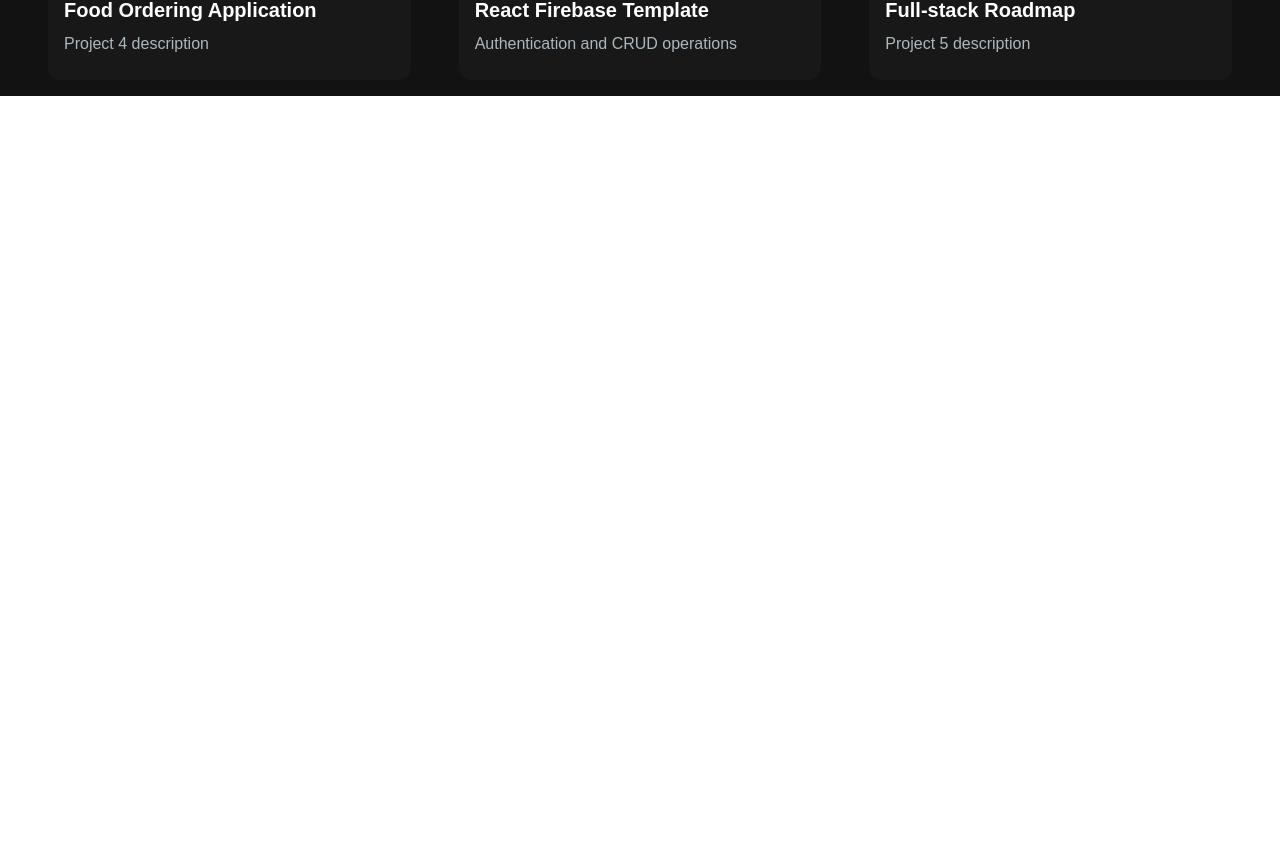
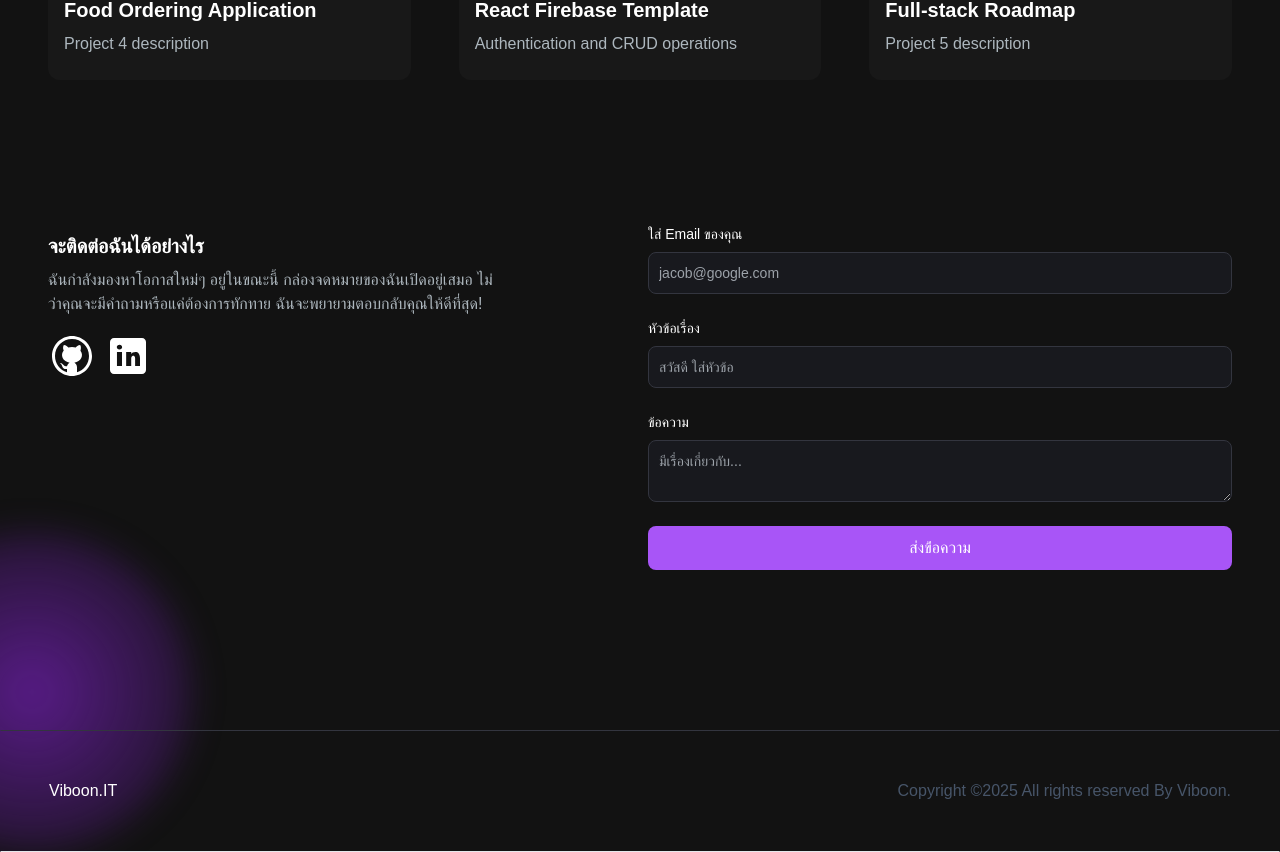
Before and after one commit to MyViboon/Portfolio_3, a Next.js app: page / in a window 1280 px wide. Shown: the part 2013-2865 px from the top of the page. Before the commit the page ends 2109 px from the top, so only its background shows below. Built offline with nearby package versions, Linux system fonts and the light colour scheme.

Commit message:
add Footer

```diff
--- a/src/app/api/send/route.js
+++ b/src/app/api/send/route.js
@@ -11,7 +11,10 @@
       subject: "Hello world",
       react: (
         <>
-          <p>Email Body</p>
+          <h1>{subject}</h1>
+          <p>Thank you for contacting us!</p>
+          <p>New message submitted:</p>
+          <p>{message}</p>
         </>
       ),
     });
--- a/src/app/components/EmailSection.jsx
+++ b/src/app/components/EmailSection.jsx
@@ -1,9 +1,87 @@
 import React from "react";
+import Link from "next/link";
+import Image from "next/image";
+import GithubIcon from "../../../public/github-icon.svg";
+import LinkedinIcon from "../../../public/linkedin-icon.svg";
 
 const EmailSection = () => {
   return (
     <section className="grid md:grid-cols-2 my-12 md:my-12 py-24 gap-4 relative">
-      EmailSection
+      <div className="bg-[radial-gradient(ellipse_at_center,_var(--tw-gradient-stops))] from-purple-900 to-transparent rounded-full h-80 w-80 z-0 blur-lg absolute top-3/4 -left-4 transform -translate-x-1/2 -translate-1/2"></div>
+      <div className="z-10">
+        <h5 className="text-xl font-bold text-white my-2">
+          จะติดต่อฉันได้อย่างไร
+        </h5>
+        <p className="text-[#ADB7BE] mb-4 max-w-md">
+          ฉันกำลังมองหาโอกาสใหม่ๆ อยู่ในขณะนี้ กล่องจดหมายของฉันเปิดอยู่เสมอ
+          ไม่ว่าคุณจะมีคำถามหรือแค่ต้องการทักทาย
+          ฉันจะพยายามตอบกลับคุณให้ดีที่สุด!
+        </p>
+        <div className="socials flex flex-row gap-2">
+          <Link href={"github.com"}>
+            <Image src={GithubIcon} alt="Github Icon" />
+          </Link>
+          <Link href={"linkedin-.com"}>
+            <Image src={LinkedinIcon} alt="linkedin- Icon" />
+          </Link>
+        </div>
+      </div>
+      <div>
+        <form className="flex flex-col" onSubmit={""}>
+          <div className="mb-6">
+            <label
+              htmlFor="email"
+              className="text-white block mb-2 text-sm font-medium"
+            >
+              ใส่ Email ของคุณ
+            </label>
+            <input
+              name="email"
+              type="email"
+              id="email"
+              required
+              className="bg-[#18191E] border border-[#33353F] placeholder-[#9CA2A9] text-gray-100 text-sm rounded-lg block w-full p-2.5"
+              placeholder="jacob@google.com"
+            />
+          </div>
+          <div className="mb-6">
+            <label
+              htmlFor="subject"
+              className="text-white block text-sm mb-2 font-medium"
+            >
+              หัวข้อเรื่อง
+            </label>
+            <input
+              name="subject"
+              type="text"
+              id="subject"
+              required
+              className="bg-[#18191E] border border-[#33353F] placeholder-[#9CA2A9] text-gray-100 text-sm rounded-lg block w-full p-2.5"
+              placeholder="สวัสดี ใส่หัวข้อ"
+            />
+          </div>
+          <div className="mb-6">
+            <label
+              htmlFor="message"
+              className="text-white block text-sm mb-2 font-medium"
+            >
+              ข้อความ
+            </label>
+            <textarea
+              name="message"
+              id="message"
+              className="bg-[#18191E] border border-[#33353F] placeholder-[#9CA2A9] text-gray-100 text-sm rounded-lg block w-full p-2.5"
+              placeholder="มีเรื่องเกี่ยวกับ..."
+            />
+          </div>
+          <button
+            type="submit"
+            className="bg-purple-500 hover:bg-purple-600 text-white font-medium py-2.5 px-5 rounded-lg w-full"
+          >
+            ส่งข่้อความ
+          </button>
+        </form>
+      </div>
     </section>
   );
 };
--- /dev/null
+++ b/src/app/components/Footer.jsx
@@ -0,0 +1,16 @@
+import React from "react";
+
+const Footer = () => {
+  return (
+    <footer className="footer border z-10 border-t-[#33353F] border-l-transparent border-r-transparent text-white ">
+      <div className="container p-12 flex justify-between ">
+        <span>Viboon.IT</span>
+        <p className="text-slate-600">
+          Copyright ©2025 All rights reserved By Viboon.
+        </p>
+      </div>
+    </footer>
+  );
+};
+
+export default Footer;
--- a/src/app/page.js
+++ b/src/app/page.js
@@ -2,16 +2,20 @@
 import Navbar from "./components/Navbar";
 import AboutSection from "./components/AboutSection";
 import ProjectSection from "./components/ProjectSection";
+import EmailSection from "./components/EmailSection";
+import Footer from "./components/Footer";
 
 export default function Home() {
   return (
-    <main className="flex min-h-screen flex-col bg-[#121212] ">
+    <main className="flex min-h-screen flex-col bg-[#121212]">
       <Navbar />
       <div className="container mt-24  mx-auto px-12 py-4">
         <HeroSection />
         <AboutSection />
         <ProjectSection />
+        <EmailSection />
       </div>
+      <Footer />
     </main>
   );
 }
```
Also changed, not shown: public/github-icon.svg (added), public/linkedin-icon.svg (added).
